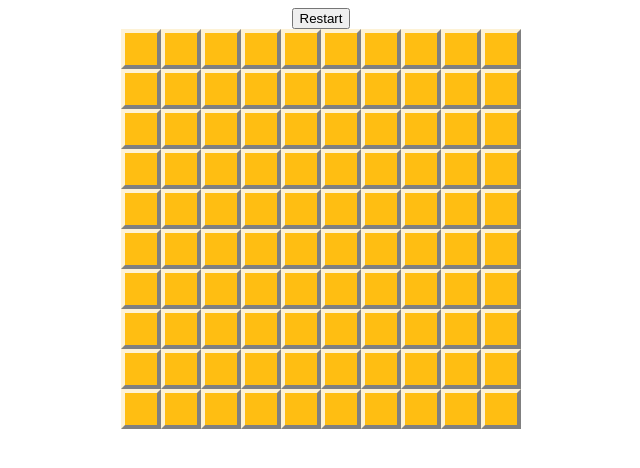
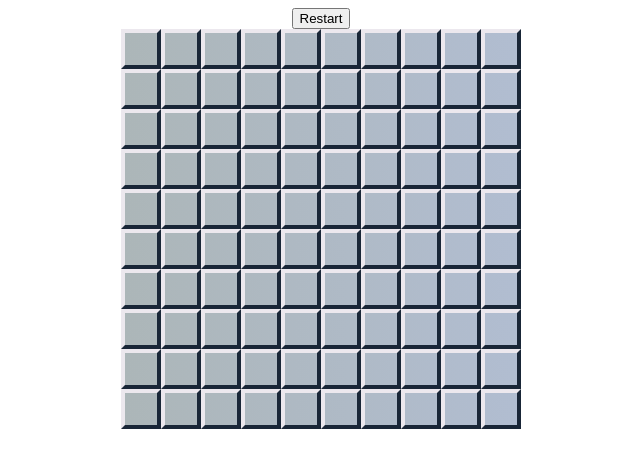
Before and after one commit to JuliaKH/minesweeper, a plain HTML site: page index.html in a window 1280 px wide. Shown: the whole page, without its empty margins (319-959 px from the left). Drawn offline with Linux system fonts and the light colour scheme.

Commit message:
added styles for numbers

```diff
--- a/styles/index.css
+++ b/styles/index.css
@@ -1,7 +1,6 @@
 .game {
-    width: 400px;
+    max-width: 400px;
     margin: 0 auto;
-    /*display: flex;*/
 }
 
 .scoreboard {
@@ -13,30 +12,50 @@
     height: 400px;
     display: flex;
     flex-wrap: wrap;
-    background-color: grey;
-
+    background: linear-gradient(90deg, rgba(156,162,201,1) 0%, rgba(172,182,184,1) 0%, rgba(177,189,209,1) 100%);
 }
 
 .grid .cell {
     height: 32px;
-    width: 32px;
+    /* width: 32px; */
 
-    /*background: #c0c0c0;*/
-    background: #ffbe12;
-    /*background-color: grey;*/
-    border: 4px solid  #fdf2d6;
-    border-right-color: #808080;
-    border-bottom-color: #808080;
+    /* background:  #6a6a67; */
+    border: 4px solid #ece8ee;
+    border-right-color: #192637;
+    border-bottom-color: #192637;
     cursor: pointer;
-}
 
-.grid .bomb {
-    /*background-color: orange;*/
+    font-size: 30px;
+    font-family: Verdana;
+    font-weight: 800;
+    text-align: center;
+    line-height: 40px;
+    flex-basis: 32px;
+    flex-shrink: 1;
 }
 
 .grid .checked, .grid .opened {
-    background: burlywood;
     border: 1px solid  grey;
     height: 38px;
     width: 38px;
 }
+
+.blue {
+    color: #2b66f7;
+}
+
+.green {
+    color: #1dbd10;
+}
+
+.red {
+    color: #e5300b;
+}
+
+.pink {
+    color: #e50bd1;
+}
+
+.purpure {
+    color: #b045e5;
+}
```
